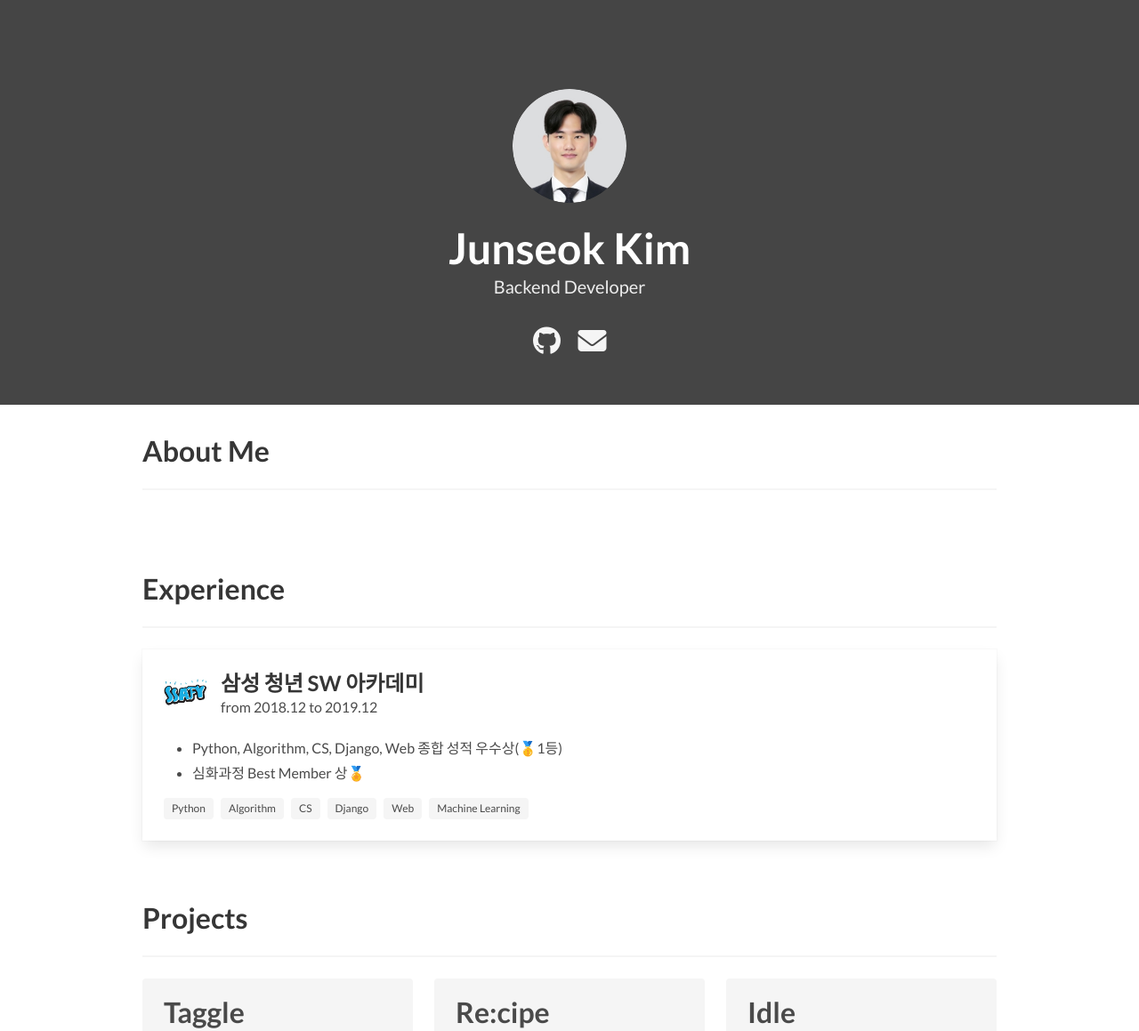
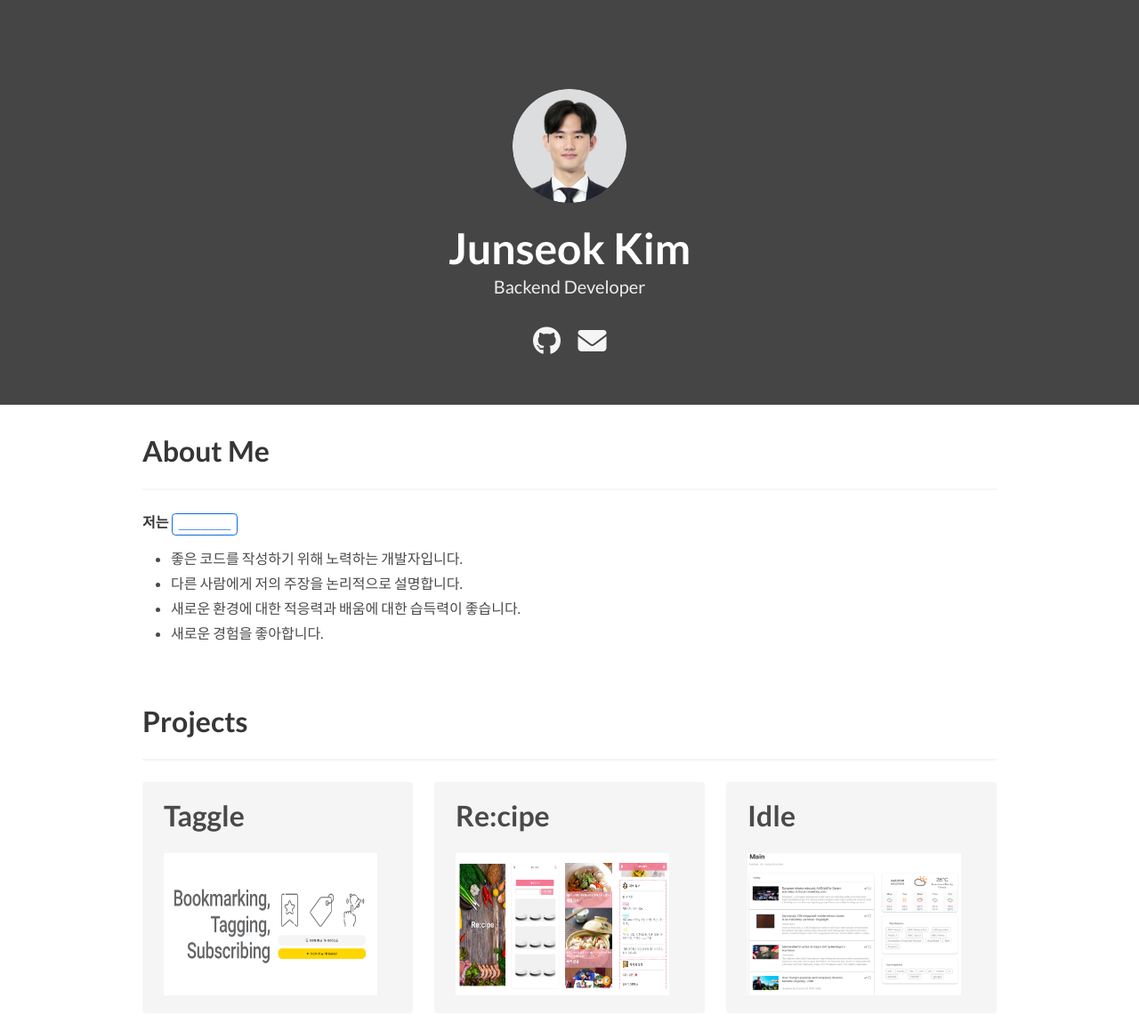
Before and after one commit to kimevanjunseok/portfolio, a plain HTML site: page index.html in a window 1280 px wide. Shown: the top 1159 px of the page at 89% size. Drawn offline with Linux system fonts and the light colour scheme.

Commit message:
refactor: about me 수정

```diff
--- a/index.html
+++ b/index.html
@@ -60,42 +60,19 @@
     <div class="container">
       <h1 class="title">About Me</h1>
       <hr />
-      <p></p>
-    </div>
-  </section>
-  <section class="section">
-    <div class="container">
-      <h1 class="title">Experience</h1>
-      <hr />
-      <div class="card">
-        <div class="card-content">
-          <div class="media">
-            <div class="media-left">
-              <figure class="image is-48x48">
-                <img src="img/ssafy-logo.jpg" alt="Placeholder image">
-              </figure>
-            </div>
-            <div class="media-content">
-              <p class="title is-4">삼성 청년 SW 아카데미</p>
-              <p class="subtitle is-6">from <time datetime="2018-12">2018.12</time> to <time
-                  datetime="2019-12">2019.12</time></p>
-            </div>
-          </div>
-          <div class="content">
-            <ul>
-              <li>Python, Algorithm, CS, Django, Web 종합 성적 우수상(🥇1등)</li>
-              <li>심화과정 Best Member 상🏅</li>
-            </ul>
-            <div class="tags">
-              <span class="tag">Python</span>
-              <span class="tag">Algorithm</span>
-              <span class="tag">CS</span>
-              <span class="tag">Django</span>
-              <span class="tag">Web</span>
-              <span class="tag">Machine Learning</span>
-            </div>
-          </div>
-        </div>
+      <div class="content">
+        <p>
+          <strong>
+            저는 <code
+              style="background-color: #ffffff; color: #0f6ae5; border:1.4px solid #0f6ae5; border-radius:0.3em">_______</code>
+          </strong>
+        </p>
+        <ul>
+          <li>좋은 코드를 작성하기 위해 노력하는 개발자입니다.</li>
+          <li>다른 사람에게 저의 주장을 논리적으로 설명합니다.</li>
+          <li>새로운 환경에 대한 적응력과 배움에 대한 습득력이 좋습니다.</li>
+          <li>새로운 경험을 좋아합니다.</li>
+        </ul>
       </div>
     </div>
   </section>
@@ -450,6 +427,43 @@
     </div>
   </section>
 
+  <section class="section">
+    <div class="container">
+      <h1 class="title">Prize</h1>
+      <hr />
+      <div class="card">
+        <div class="card-content">
+          <div class="media">
+            <div class="media-left">
+              <figure class="image is-48x48">
+                <img src="img/ssafy-logo.jpg" alt="Placeholder image">
+              </figure>
+            </div>
+            <div class="media-content">
+              <p class="title is-4">삼성 청년 SW 아카데미</p>
+              <p class="subtitle is-6">from <time datetime="2018-12">2018.12</time> to <time
+                  datetime="2019-12">2019.12</time></p>
+            </div>
+          </div>
+          <div class="content">
+            <ul>
+              <li>Python, Algorithm, CS, Django, Web 종합 성적 우수상(🥇1등)</li>
+              <li>심화과정 Best Member 상🏅</li>
+            </ul>
+            <div class="tags">
+              <span class="tag">Python</span>
+              <span class="tag">Algorithm</span>
+              <span class="tag">CS</span>
+              <span class="tag">Django</span>
+              <span class="tag">Web</span>
+              <span class="tag">Machine Learning</span>
+            </div>
+          </div>
+        </div>
+      </div>
+    </div>
+  </section>
+
   <!-- Modals -->
   <div id="project-1-modal" class="modal">
     <div class="modal-background"></div>
```
